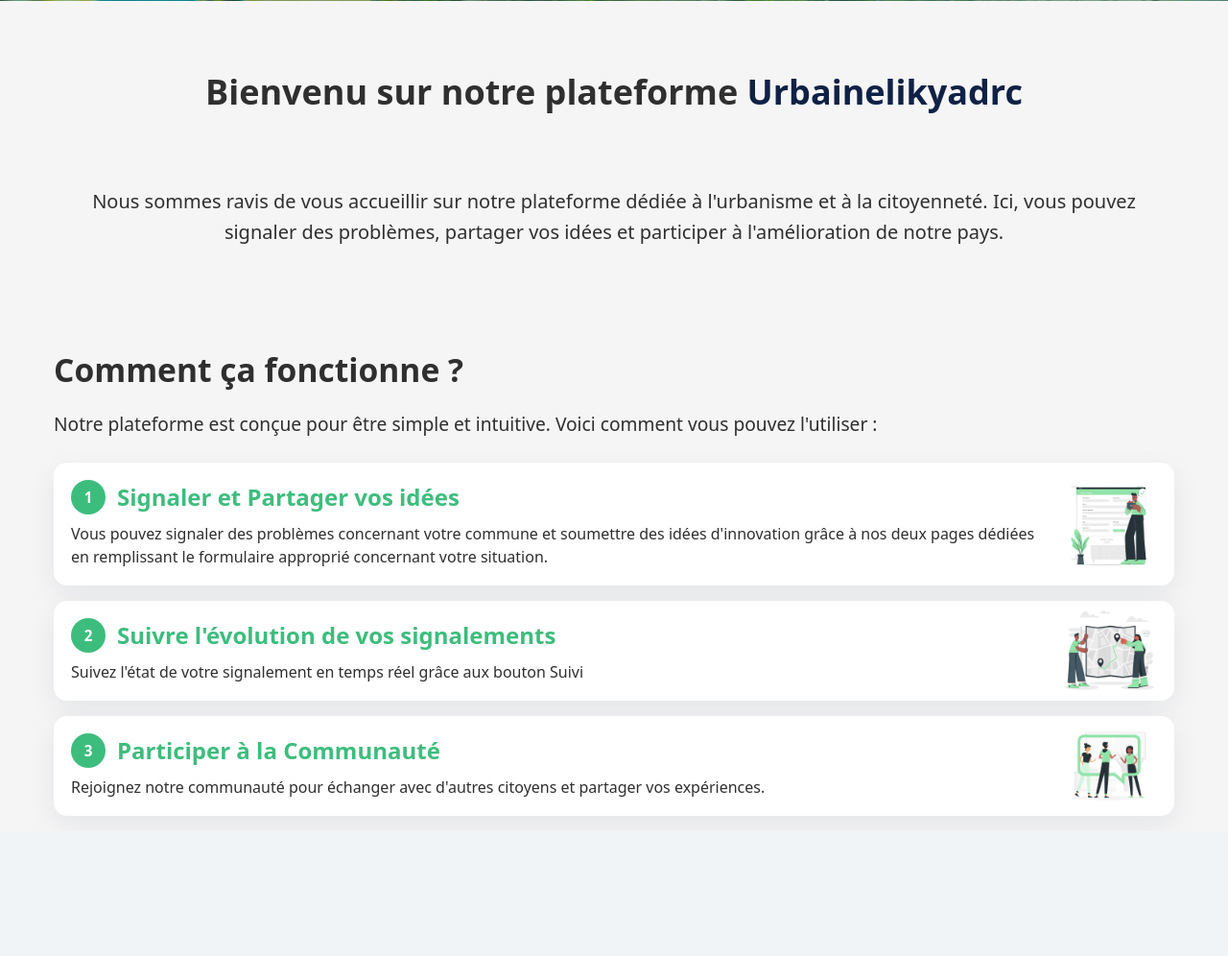
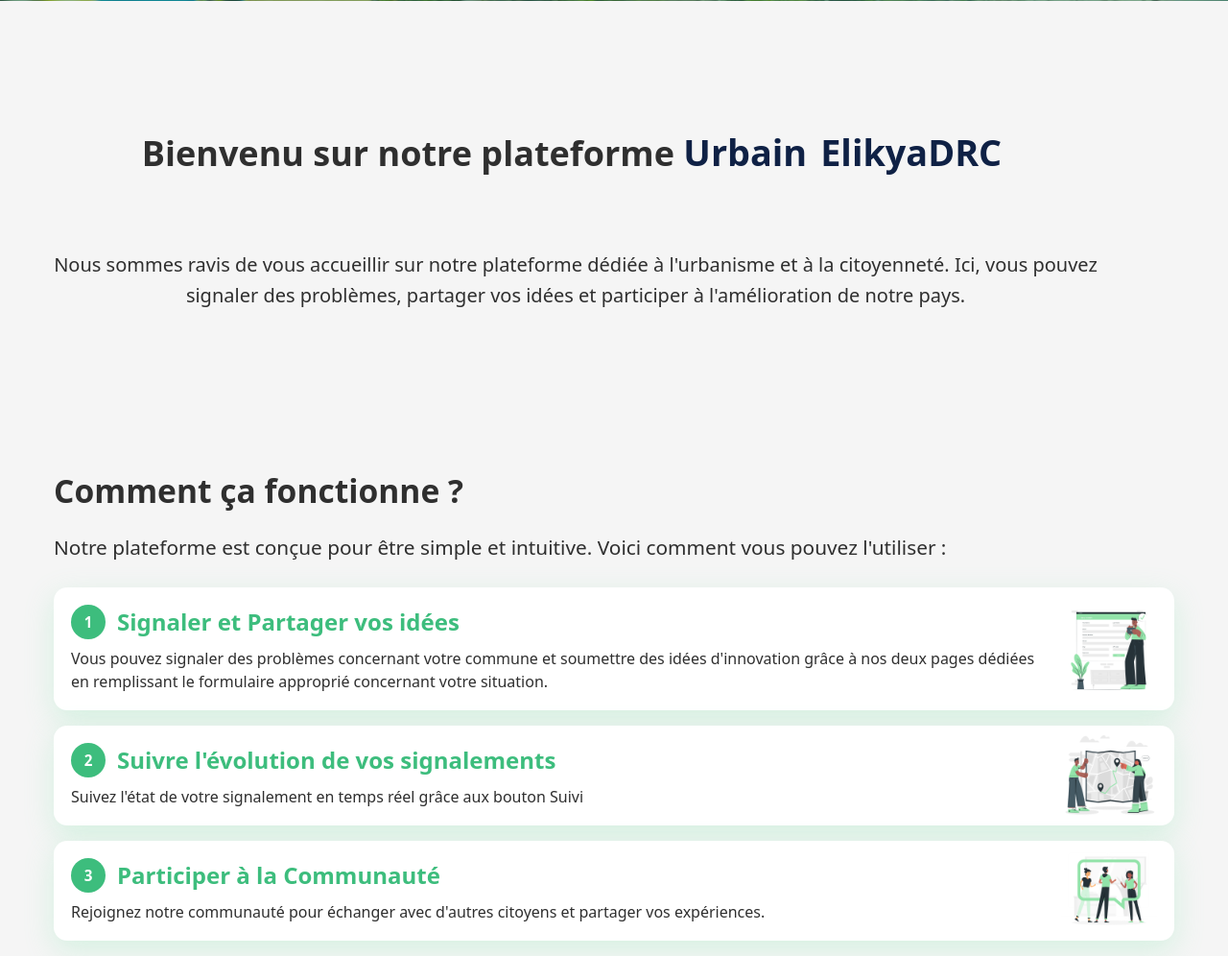
Before and after one commit to Starbenji012/urbainelikyadrc1, a PHP site: page /html/index.html in a window 1280 px wide. Shown: the part 651-1647 px from the top of the page at 96% size. Before the commit the page ends 1501 px from the top, so only its background shows below. Run offline with PHP 8.4, Linux system fonts and the light colour scheme; some libraries are stand-ins or nearby versions; some web fonts are replaced.

Commit message:
Add files via upload
continuité avec fonctionnement, ajout, modification et correction d'autre partie

```diff
--- a/urbainelikyadrc/css/index.css
+++ b/urbainelikyadrc/css/index.css
@@ -245,12 +245,11 @@ a.btn-connexion:focus {
   padding: 6px;
 }
 
-/*Mise de la section explication*/
-
 /*présentation*/
 .presentation {
   max-width: 1200px;
-  margin: 40px auto;
+  margin-top: 100px;
+  margin-bottom: 100px;
   padding: 0 16px;
   display: flex;
   flex-direction: column;
@@ -273,6 +272,28 @@ a.btn-connexion:focus {
   text-align: center;
 }
 
+/* Style du nom de la plateforme en deux parties */
+.couleur {
+  display: inline-flex;
+  gap: 6px;
+  align-items: baseline;
+}
+
+.couleur-part1 {
+  color: var(--bleu-nuit-button);
+  font-family: system-ui, "Segoe UI", Roboto, "Helvetica Neue", Arial,
+    sans-serif;
+  font-size: 1.05em;
+}
+
+.couleur-part2 {
+  color: var(--vert-val);
+  font-family: system-ui, "Segoe UI", Roboto, "Helvetica Neue", Arial,
+    sans-serif;
+  padding: 2px 8px;
+  font-size: 1.05em;
+}
+
 /*fonctionnement*/
 .fonctionnement {
   max-width: 1200px;
@@ -288,7 +309,7 @@ a.btn-connexion:focus {
 }
 
 .fonctionnement p {
-  font-size: 1.2rem;
+  font-size: 1.3rem;
   line-height: 1.6;
   color: var(--gris-fonce-text);
   margin-bottom: 24px;
@@ -313,7 +334,7 @@ ol.etapes .etape {
   gap: 20px;
   background: var(--blanc-bg);
   border-radius: 14px;
-  box-shadow: 0 10px 30px rgba(15, 33, 69, 0.07);
+  box-shadow: 0 10px 30px rgba(138, 231, 178, 0.3);
   position: relative;
   overflow: visible;
   padding: 18px 140px 18px 18px; /* espace à droite pour l'image */
@@ -408,6 +429,11 @@ ol.etapes .etape .etape-body p {
   .hero-slogan {
     font-size: clamp(20px, 6vw, 30px);
   }
+
+  .brand-part1,
+  .brand-part2 {
+    font-size: 0.95em;
+  }
 }
 
 @media (max-width: 700px) {
--- a/urbainelikyadrc/html/index.html
+++ b/urbainelikyadrc/html/index.html
@@ -68,7 +68,12 @@
     </section>
     <section id="explication" class="explication">
         <div class="presentation">
-            <h1>Bienvenu sur notre plateforme <span>Urbainelikyadrc</span></h1>
+            <h1>Bienvenu sur notre plateforme
+                <span class="couleur">
+                    <span class="couleur-part1">Urbain</span>
+                    <span class="couleur-part2">ElikyaDRC</span>
+                </span>
+            </h1>
             <p>Nous sommes ravis de vous accueillir sur notre plateforme dédiée à l'urbanisme et à la citoyenneté. Ici,
                 vous pouvez signaler des problèmes, partager vos idées et participer à l'amélioration de notre pays.</p>
         </div>
```
